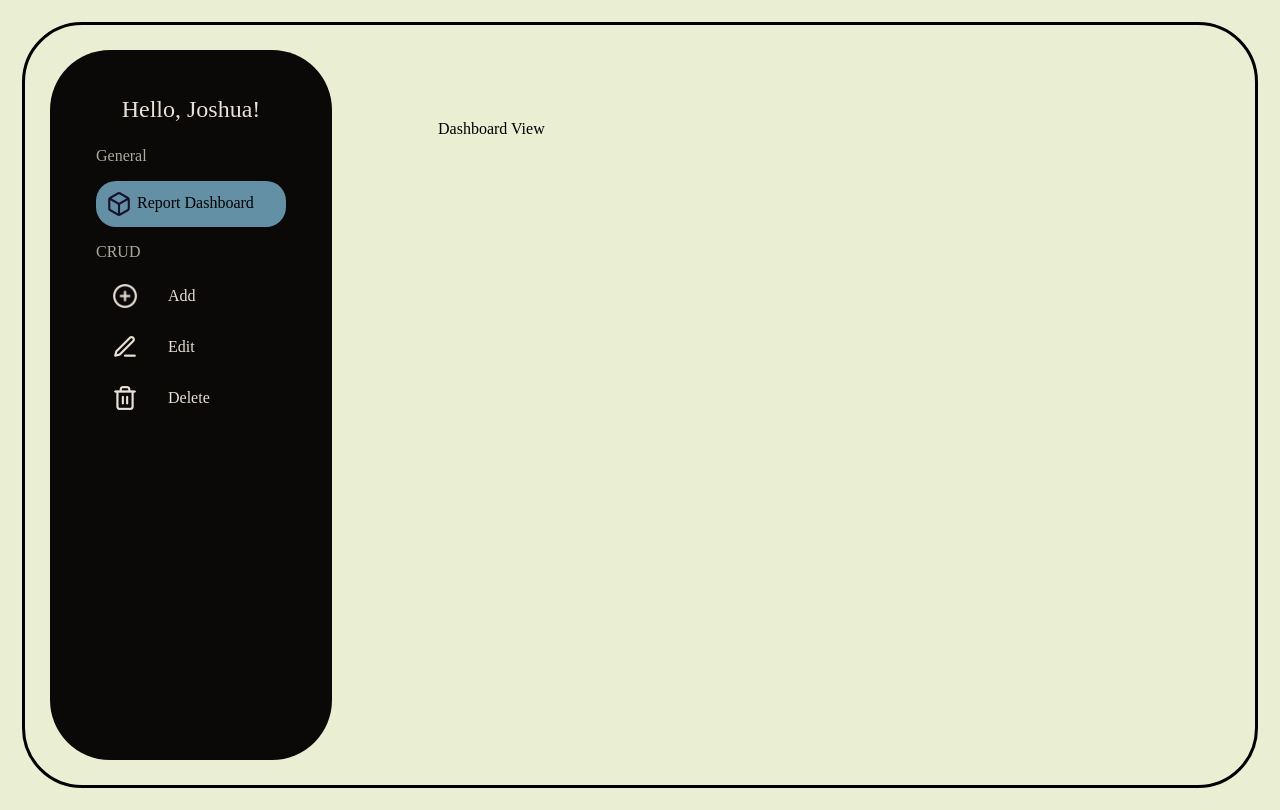
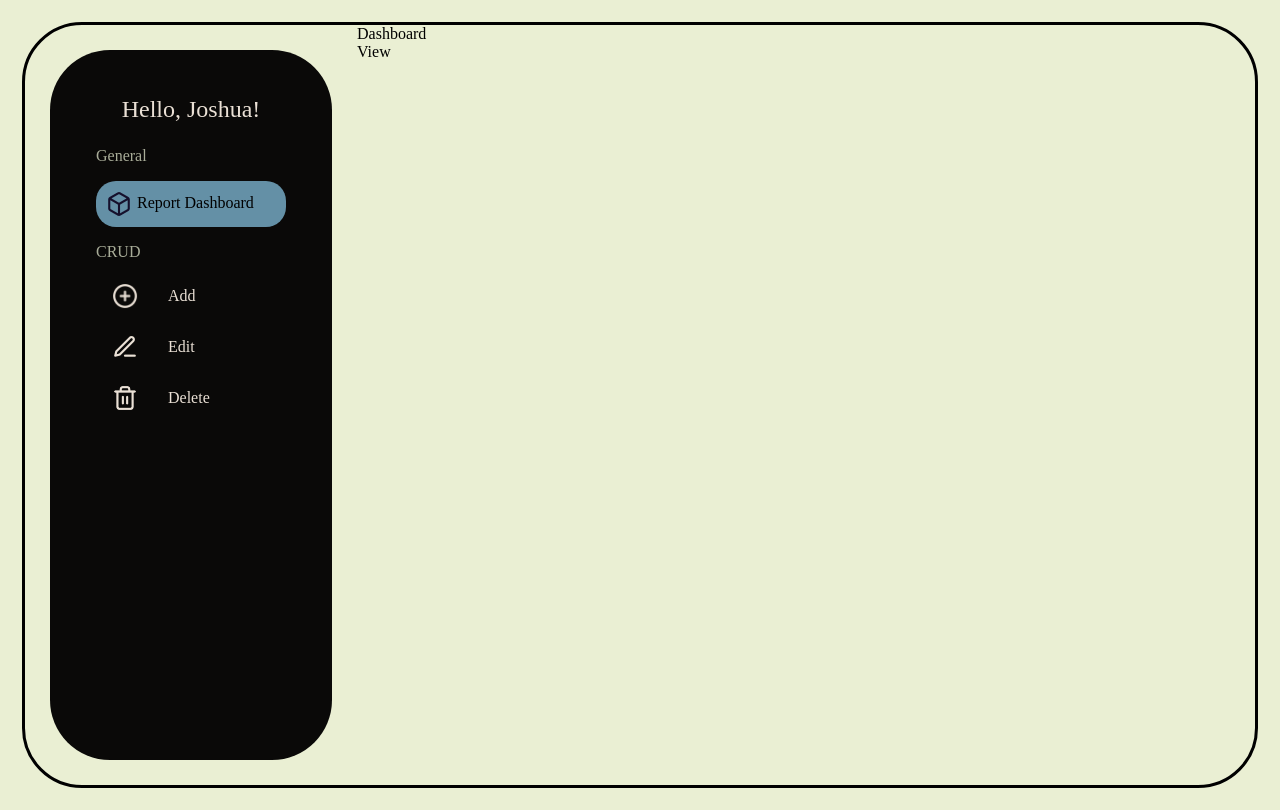
Before and after one commit to joaquingalang/smart-track, a React (Create React App) app: page /dashboard in a window 1280 px wide. Built offline with nearby package versions, Linux system fonts and the light colour scheme; a web font is replaced by a local one.

Commit message:
Update: view content

```diff
--- a/src/pages/DashboardPage.js
+++ b/src/pages/DashboardPage.js
@@ -32,9 +32,11 @@ function DashboardPage() {
     return (
         <div className="dashboard">
             <Sidebar view={selectedView} onSelect={handleClick}></Sidebar>
-            <div className="content">
+
+            <div className="view-content">
                 {renderView(selectedView)}
             </div>
+
         </div>
     );
 }
```
